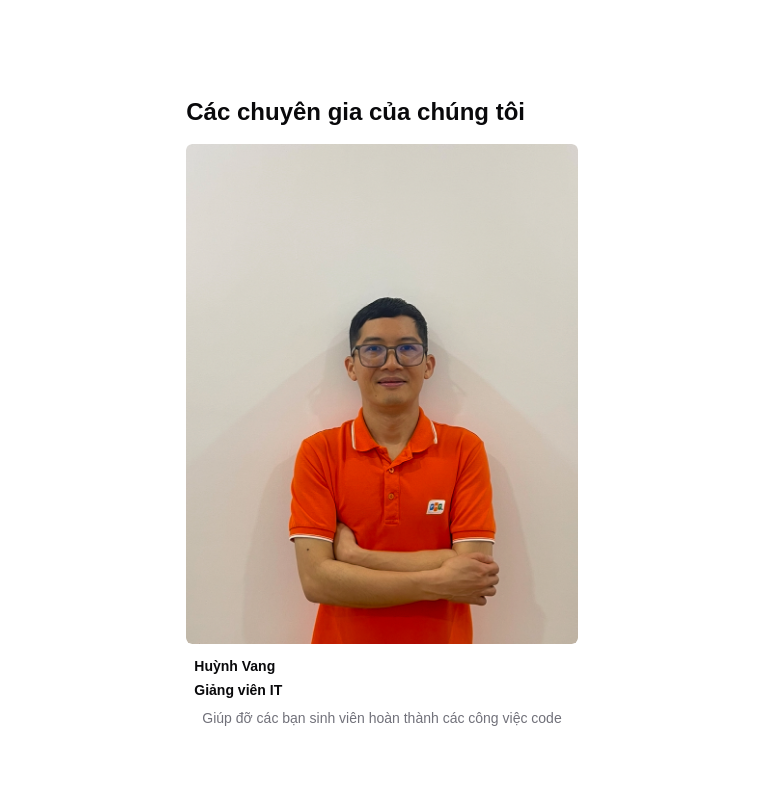
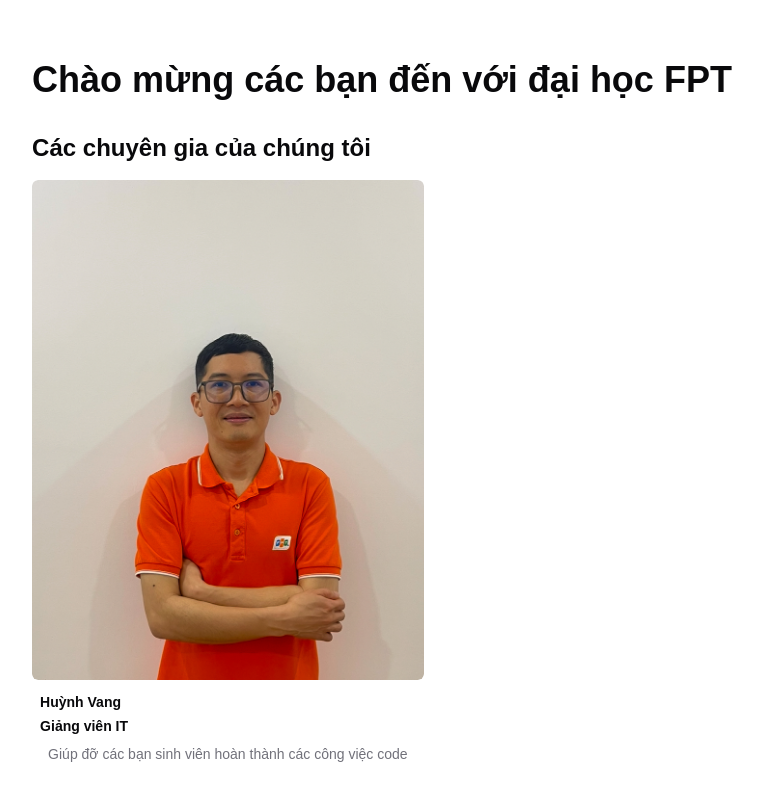
Before and after one commit to DinhSangNi/SDN-Fe, a Next.js app: page /welcome in a window 1280 px wide. Shown: the whole page, without its empty margins (258-1021 px from the left). Built offline with nearby package versions, Linux system fonts and the light colour scheme.

Commit message:
display title welcome

```diff
--- a/app/welcome/page.tsx
+++ b/app/welcome/page.tsx
@@ -10,6 +10,9 @@
 const HomePage = async () => {
   return (
     <section className=''>
+      <h3 className='font-bold mt-8 text-4xl mb-4'>
+        Chào mừng các bạn đến với đại học FPT
+      </h3>
       <h3 className='font-bold mt-8 text-2xl mb-4'>
         Các chuyên gia của chúng tôi
       </h3>
```
